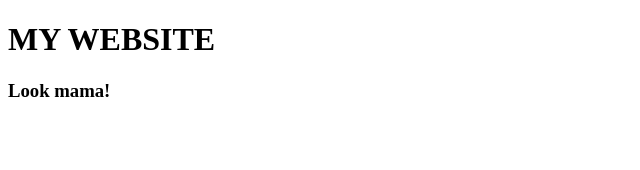
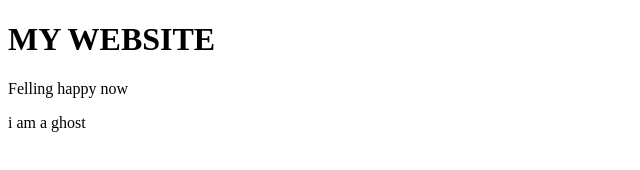
Before and after one commit to hridoy8220/My-Second--Website, a plain HTML site: page index.html in a window 1280 px wide. Shown: the whole page, without its empty margins (0-640 px from the left). Drawn offline with Linux system fonts and the light colour scheme.

Commit message:
ghost added

```diff
--- a/index.html
+++ b/index.html
@@ -7,6 +7,7 @@
 </head>
 <body>
    <h1>MY WEBSITE</h1>
-   <h3>Look mama!  </h3>
+   <p>Felling happy now</p>
+   <p>i am a ghost</p>
 </body>
 </html>
```
